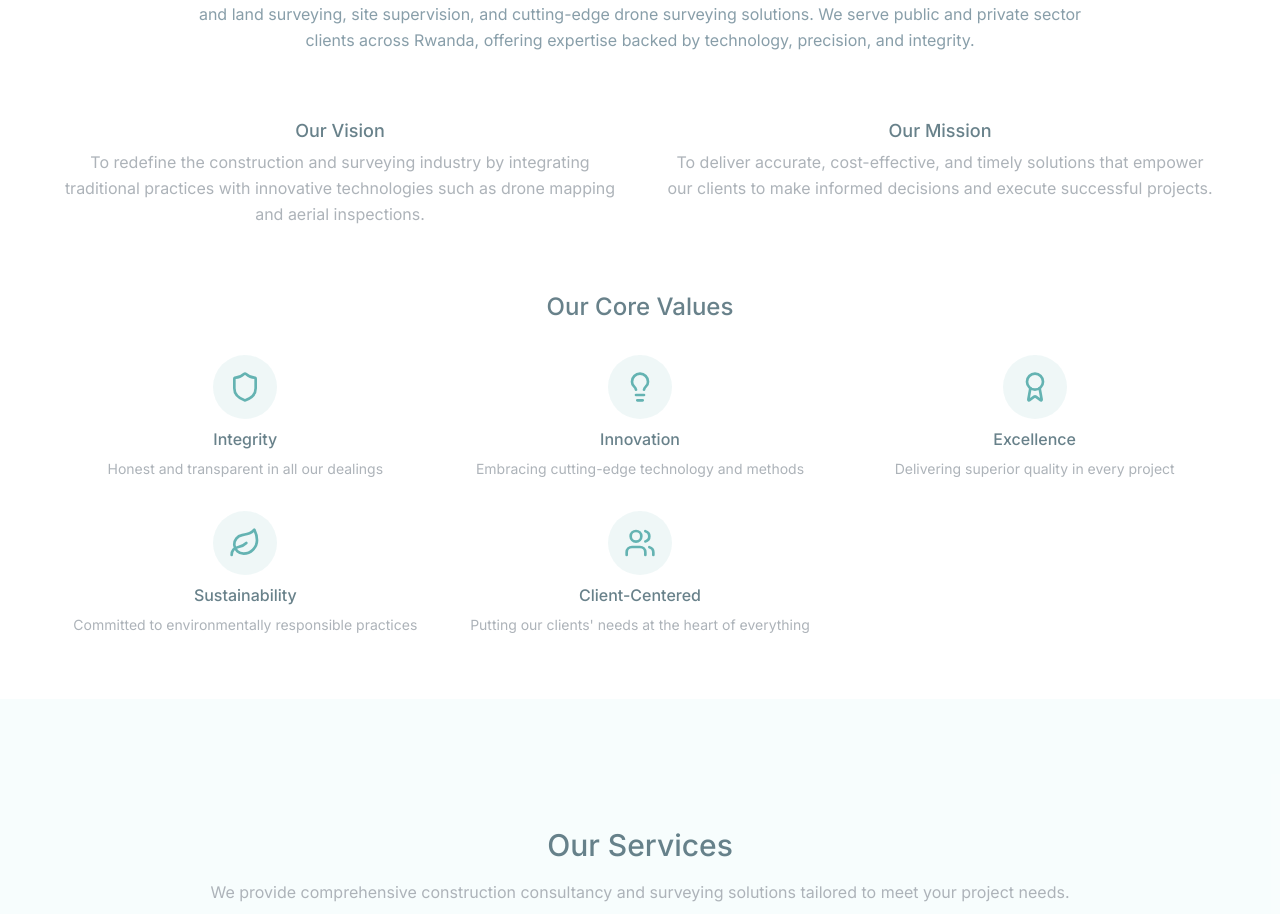
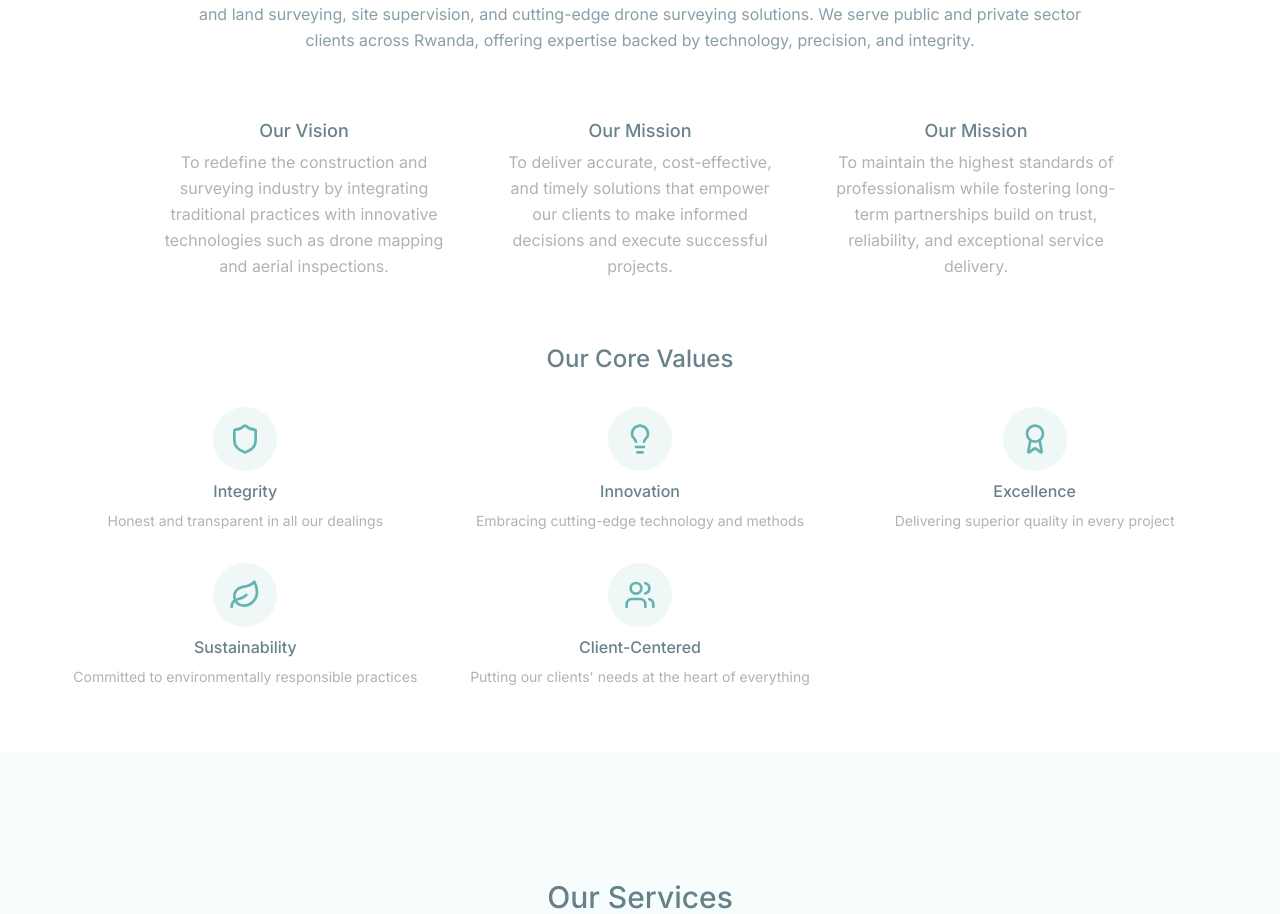
Before and after one commit to DavidMANZI-093/apex, a Next.js app: page / in a window 1280 px wide. Shown: the part 1005-1919 px from the top of the page. Built offline with nearby package versions, Linux system fonts and the light colour scheme.

Commit message:
Auto-commit at 02/07/2025, 19:56:35 for inactivity period...

```diff
--- a/src/components/about.tsx
+++ b/src/components/about.tsx
@@ -47,8 +47,8 @@ const about = () => {
           </p>
         </div>
 
-        <div className="grid md:grid-cols-2 gap-12">
-          <div className="flex flex-col gap-1 items-center">
+        <div className="flex gap-12 justify-center flex-wrap">
+          <div className="flex flex-col gap-1 min-w-64 w-72 items-center">
             <h3 className="!text-lg !font-medium !text-midnight-green/70">Our Vision</h3>
             <p className="text-french-grey leading-relaxed !text-center">
               {"To redefine the construction and surveying industry " +
@@ -57,12 +57,21 @@ const about = () => {
             </p>
           </div>
 
-          <div className="flex flex-col gap-1 items-center">
+          <div className="flex flex-col gap-1 min-w-64 w-72 items-center">
             <h3 className="!text-lg !font-medium !text-midnight-green/70">Our Mission</h3>
             <p className="text-french-grey leading-relaxed !text-center">
               {"To deliver accurate, cost-effective, and timely solutions " +
                 "that empower our clients to make informed decisions " +
                 "and execute successful projects."}
+            </p>
+          </div>
+
+          <div className="flex flex-col gap-1 min-w-64 w-72 items-center">
+            <h3 className="!text-lg !font-medium !text-midnight-green/70">Our Mission</h3>
+            <p className="text-french-grey leading-relaxed !text-center">
+              {"To maintain the highest standards of professionalism " +
+                "while fostering long-term partnerships build on trust, " +
+                "reliability, and exceptional service delivery."}
             </p>
           </div>
         </div>
```
